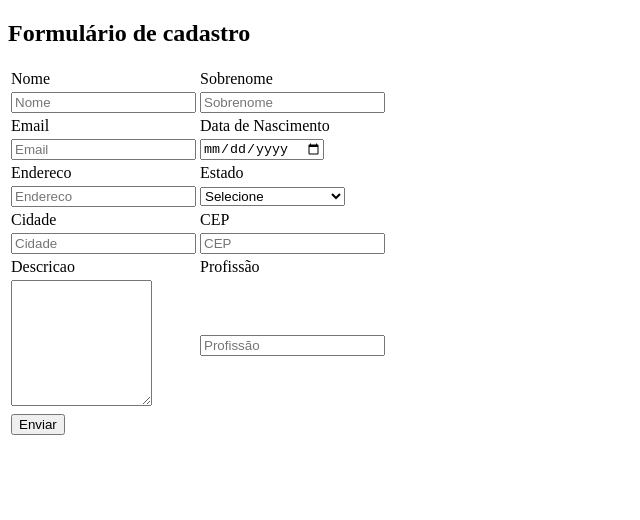
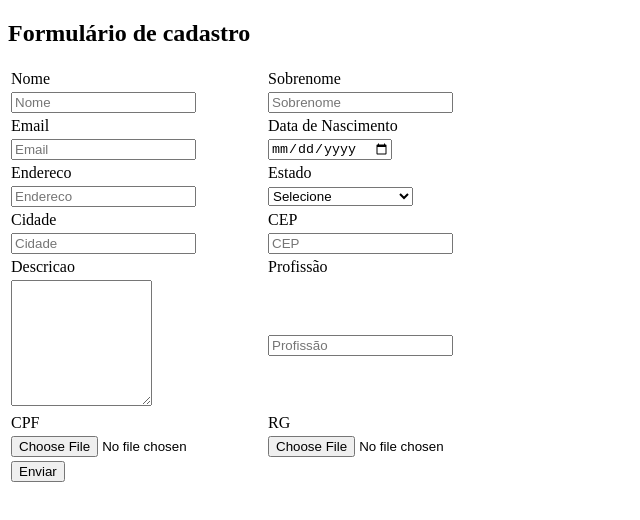
Before and after one commit to charles-dennis/TransformeTech-Tarde, a plain HTML site: page exercicios/exercicio007.html in a window 1280 px wide. Shown: the whole page, without its empty margins (0-640 px from the left). Drawn offline with Linux system fonts and the light colour scheme.

Commit message:
atualizando o formulario do exercicio 7

```diff
--- a/exercicios/exercicio007.html
+++ b/exercicios/exercicio007.html
@@ -15,15 +15,15 @@
                 <td><label for="sobrenome">Sobrenome</label></td>
             </tr>
             <tr>
-                <td><input type="text" id="nome" name="nome" placeholder="Nome"></td>
-                <td><input type="text" id="sobrenome" nome="sobrenome" placeholder="Sobrenome"></td>
+                <td><input type="text" id="nome" name="nome" placeholder="Nome" required="true"></td>
+                <td><input type="text" id="sobrenome" nome="sobrenome" placeholder="Sobrenome" required="true"></td>
             </tr>
             <tr>
                 <td><label for="email">Email</label></td>
                 <td><label for="dataNascimento">Data de Nascimento</label></td>
             </tr>
             <tr>
-                <td><input type="email" id="email" name="email" placeholder="Email"></td>
+                <td><input type="email" id="email" name="email" placeholder="Email" required="true"></td>
                 <td><input type="date" id="dataNascimento" name="dataNascimento"></td>
             </tr>
             <tr>
@@ -31,7 +31,7 @@
                 <td><label for="estado">Estado</label></td>
             </tr>
             <tr>
-                <td><input type="text" id="endereco" name="endereco" placeholder="Endereco"></td>
+                <td><input type="text" id="endereco" name="endereco" placeholder="Endereco" required="true"></td>
                 <td><select name="estado" id="estado">
                         <option value="">Selecione</option>
                         <option value="AC">Acre</option>
@@ -69,7 +69,7 @@
                 <td><label for="cep">CEP</label></td>
             </tr>
             <tr>
-                <td><input type="text" name="cidade" id="cidade" placeholder="Cidade"></td>
+                <td><input type="text" name="cidade" id="cidade" placeholder="Cidade" required="true"></td>
                 <td><input type="number" name="cep" id="cep" placeholder="CEP"></td>
             </tr>
             <tr>
@@ -78,8 +78,17 @@
             </tr>
             <tr>
                 <td> <textarea name="descricao" id="descricao" cols="15" rows="8"></textarea></td>
-                <td><input type="text" id="profissao" name="profissao" placeholder="Profissão"></td>
+                <td><input type="text" id="profissao" name="profissao" placeholder="Profissão" required="true"></td>
             </tr>
+            <tr>
+                <td>CPF</td>
+                <td>RG</td>
+            </tr>
+            <tr>
+                <td><input type="file" nome="rg" id="rg"></td>
+                <td><input type="file" nome="cpf"></td>
+            </tr>
+
             <tr>
                 <td><input type="submit" id="submit" name="submit" value="Enviar"></td>
             </tr>
```
